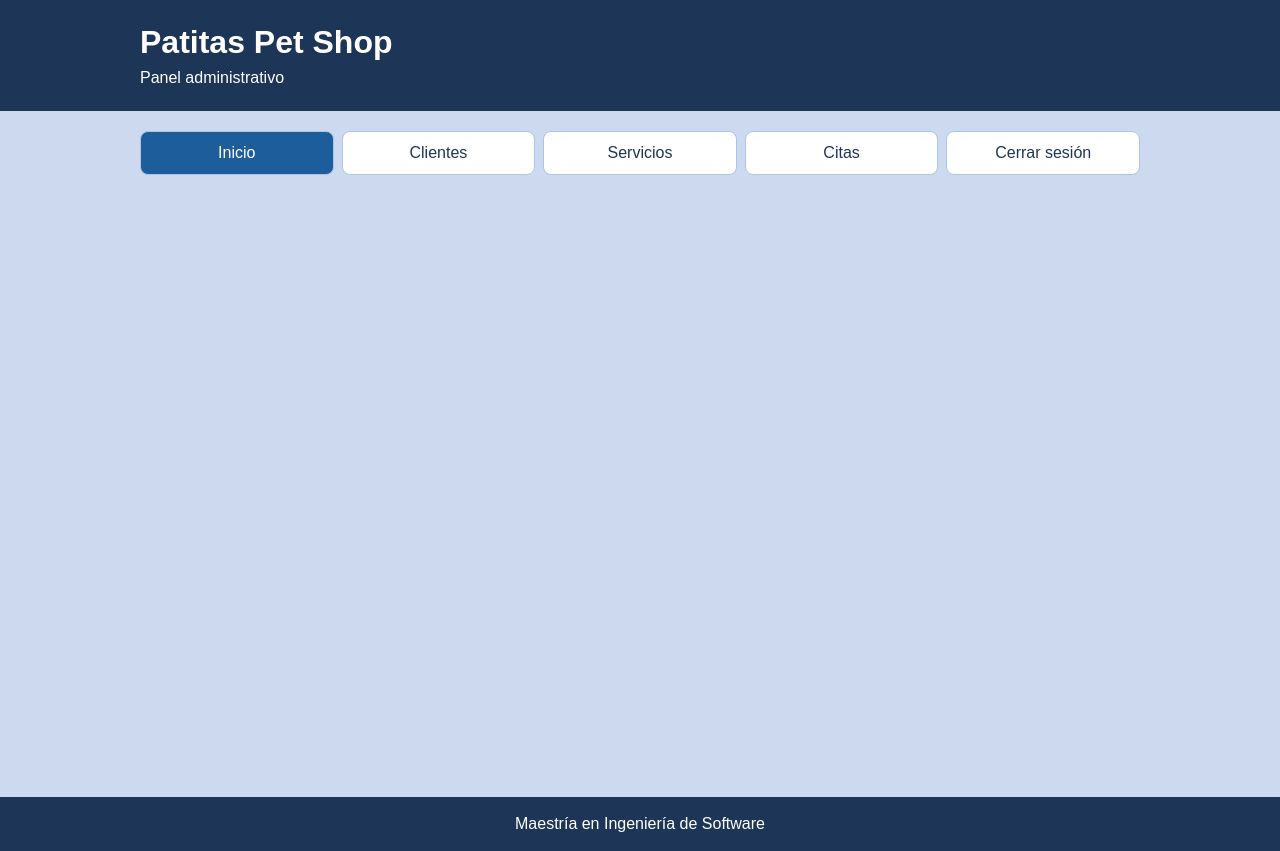
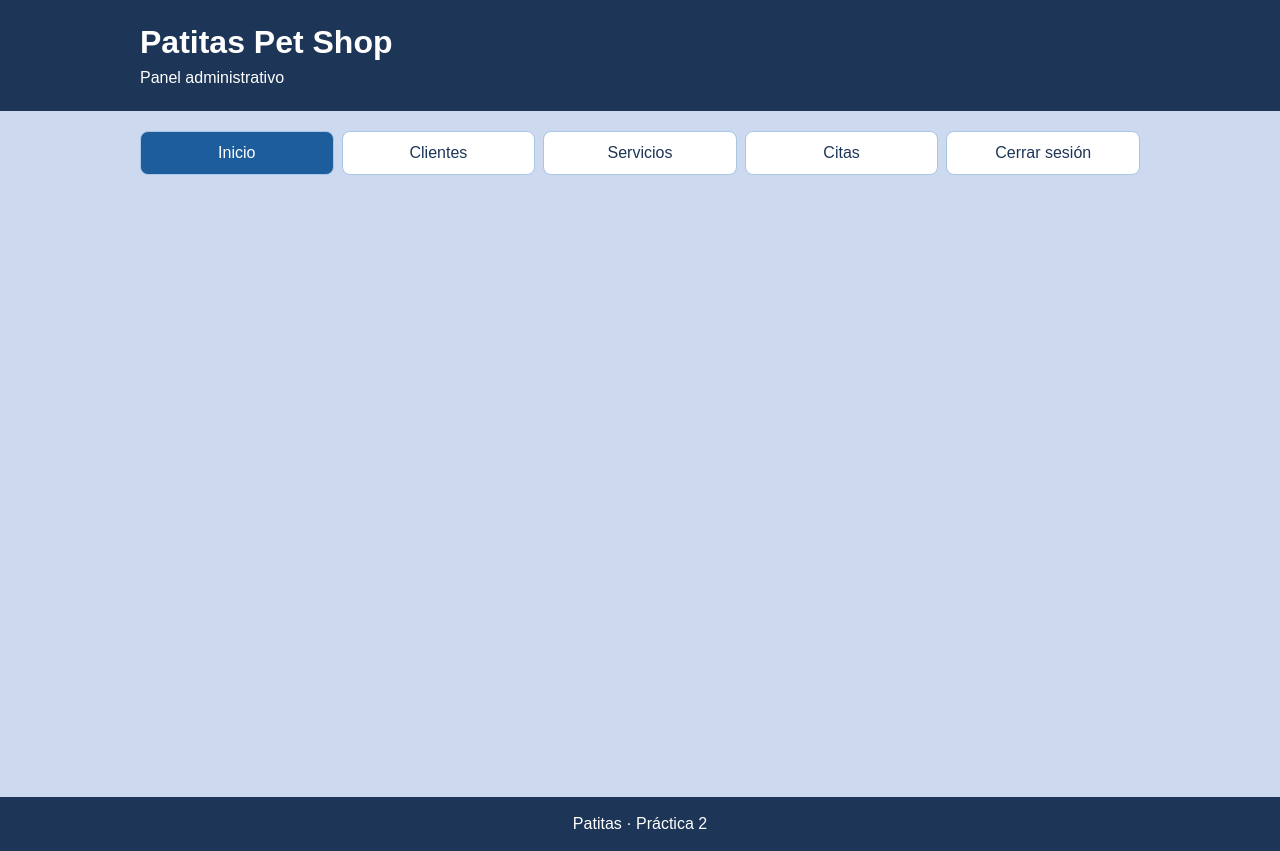
Before and after one commit to luisblancoucb/practica2-frontend, a React (Vite) app: page / in a window 1280 px wide. Built offline with nearby package versions, Linux system fonts and the light colour scheme.

Commit message:
crear componentes principales

```diff
--- a/src/App.jsx
+++ b/src/App.jsx
@@ -1,32 +1,19 @@
 import './App.css'
+import Header from './components/Header.jsx'
+import Navigation from './components/Navigation.jsx'
+import Footer from './components/Footer.jsx'
 
 function App() {
   return (
     <>
-      <header className="encabezado">
-        <div className="contenedor">
-          <h1>Patitas Pet Shop</h1>
-          <p>Panel administrativo</p>
-        </div>
-      </header>
+     <Header />
 
-      <nav className="menu" aria-label="Navegación principal">
-        <a className="menu-activo" href="#inicio" aria-current="page">
-          Inicio
-        </a>
-        <a href="#clientes">Clientes</a>
-        <a href="#servicios">Servicios</a>
-        <a href="#citas">Citas</a>
-        <a href="#salir">Cerrar sesión</a>
-      </nav>
-
+     <Navigation />
       <main className="contenedor">
 
       </main>
 
-      <footer className="pie-pagina">
-        <p>Maestría en Ingeniería de Software</p>
-      </footer>
+      <Footer />
     </>
   )
 }
--- /dev/null
+++ b/src/components/Footer.jsx
@@ -0,0 +1,9 @@
+function Footer() {
+  return (
+    <footer className="pie-pagina">
+      <p>Patitas · Práctica 2</p>
+    </footer>
+  )
+}
+
+export default Footer
--- /dev/null
+++ b/src/components/Header.jsx
@@ -0,0 +1,12 @@
+function Header() {
+  return (
+    <header className="encabezado">
+      <div className="contenedor">
+        <h1>Patitas Pet Shop</h1>
+        <p>Panel administrativo</p>
+      </div>
+    </header>
+  )
+}
+
+export default Header
--- /dev/null
+++ b/src/components/Navigation.jsx
@@ -0,0 +1,15 @@
+function Navigation() {
+  return (
+    <nav className="menu" aria-label="Navegación principal">
+      <a className="menu-activo" href="#inicio" aria-current="page">
+        Inicio
+      </a>
+      <a href="#clientes">Clientes</a>
+      <a href="#servicios">Servicios</a>
+      <a href="#citas">Citas</a>
+      <a href="#salir">Cerrar sesión</a>
+    </nav>
+  )
+}
+
+export default Navigation
```
